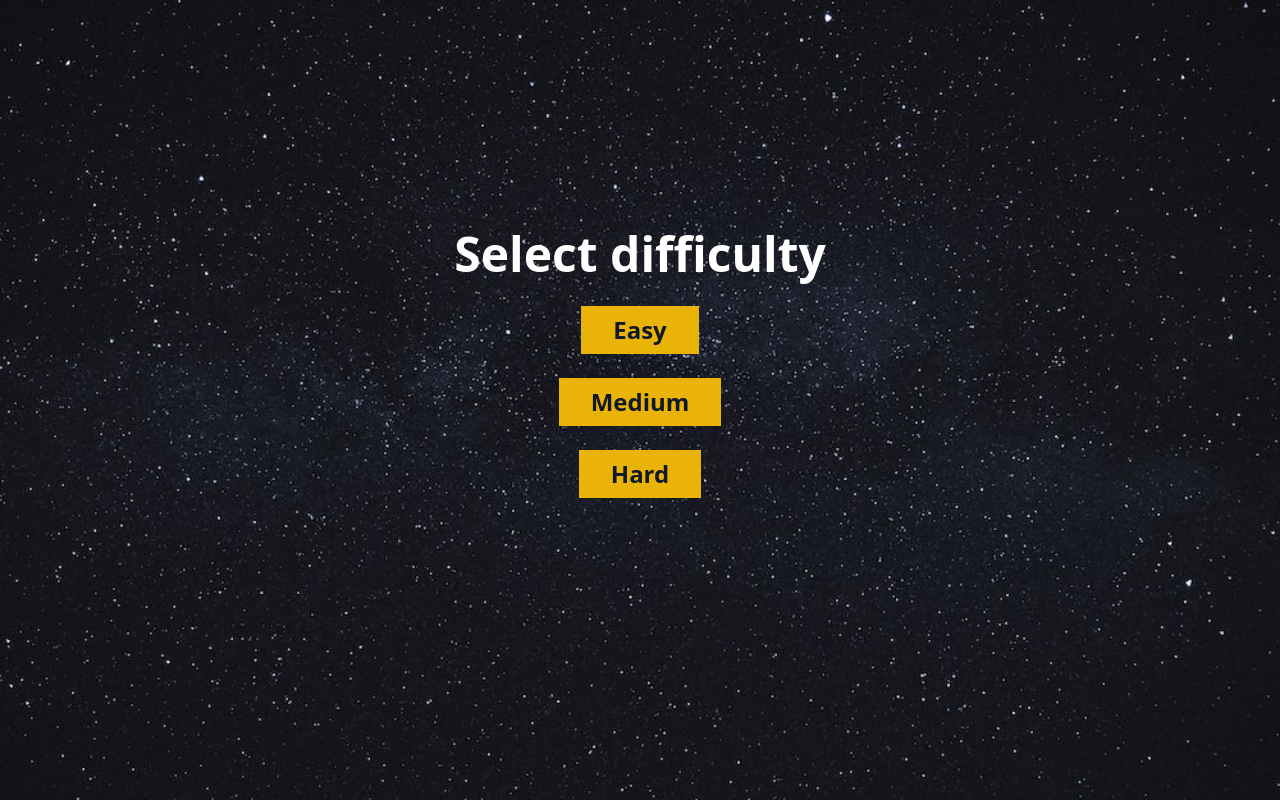
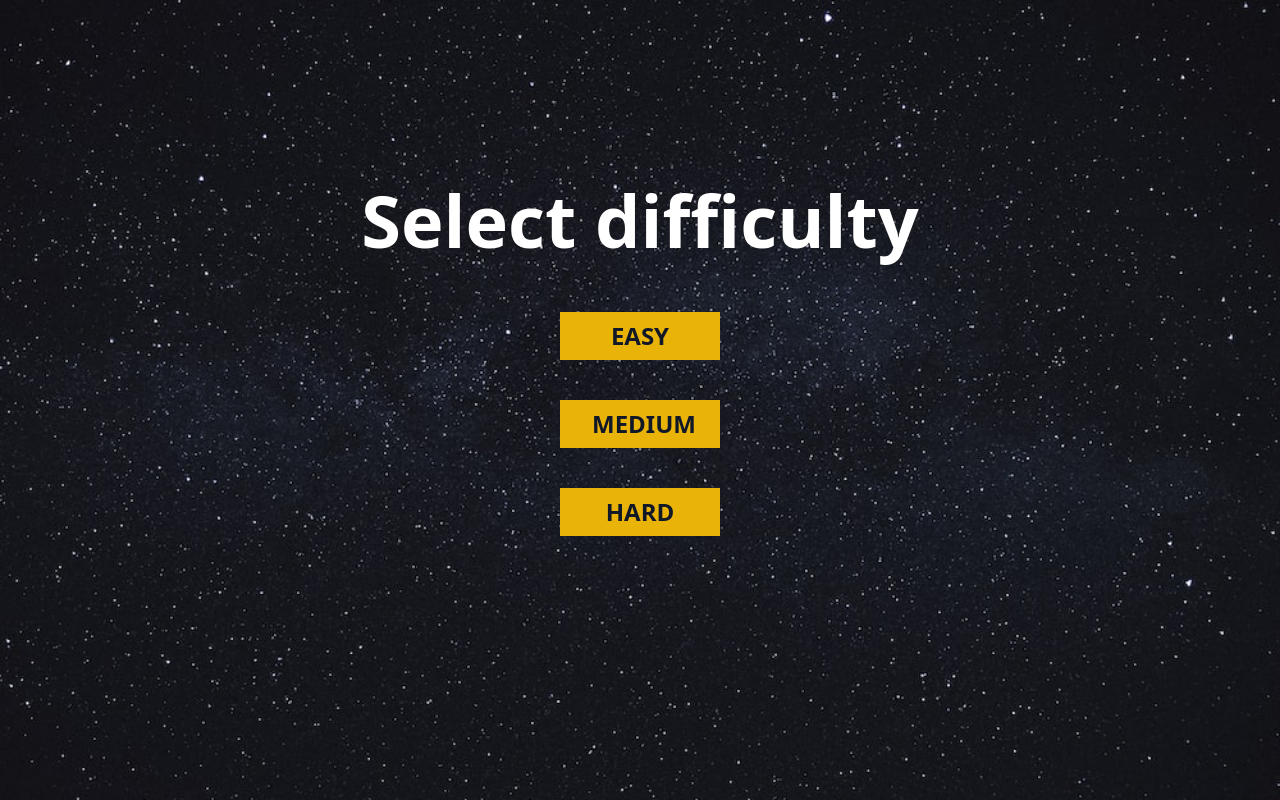
Before and after one commit to bvpav/delta-rays, a React (Vite) app: page / in a window 1280 px wide. Built offline with nearby package versions, Linux system fonts and the light colour scheme; what @trpc/react would draw is missing.

Commit message:
Tweaked styles

```diff
--- /dev/null
+++ b/prettier.config.cjs
@@ -0,0 +1,3 @@
+module.exports = {
+  plugins: [require('prettier-plugin-tailwindcss')],
+};
--- a/src/App.tsx
+++ b/src/App.tsx
@@ -1,9 +1,9 @@
-import { useMemo, useState } from 'react';
-import { QueryClient, QueryClientProvider } from '@tanstack/react-query';
-import { InferProcedures, trpc } from './utils/trpc-client';
-import { httpBatchLink } from '@trpc/react';
-import { Link, Route } from 'wouter';
-import { nanoid } from 'nanoid';
+import { useMemo, useState } from "react";
+import { QueryClient, QueryClientProvider } from "@tanstack/react-query";
+import { InferProcedures, trpc } from "./utils/trpc-client";
+import { httpBatchLink } from "@trpc/react";
+import { Link, Route } from "wouter";
+import { nanoid } from "nanoid";
 
 // XXX: [tRPC Docs](https://trpc.io/docs/v10/react) recommend using state for these, but I don't see the point
 const queryClient = new QueryClient();
@@ -11,7 +11,7 @@ const trpcClient = trpc.createClient({
   links: [
     // TODO: figure out how to use vercel deployment if running w/o `vercel dev`
     httpBatchLink({
-      url: '/api/trpc',
+      url: "/api/trpc",
     }),
   ],
 });
@@ -39,11 +39,11 @@ function HomePage() {
 
   return (
     <>
-      <div className="flex flex-col items-center">
-        <h1 className="text-5xl font-bold mb-7">Select difficulty</h1>
+      <div className="flex flex-col items-center gap-2">
+        <h1 className="mb-12 text-7xl font-bold">Select difficulty</h1>
         <Link
           href={`/easy/${id}`}
-          className="bg-yellow-500 text-gray-900 hover:bg-yellow-300 px-8 py-2 text-2xl font-semibold"
+          className="w-40 bg-yellow-500 px-8 py-2 text-center text-2xl font-semibold uppercase text-gray-900 transition-all duration-100 hover:bg-yellow-300 hover:shadow-md hover:shadow-yellow-200"
         >
           Easy
         </Link>
@@ -51,7 +51,7 @@ function HomePage() {
 
         <Link
           href={`/medium/${id}`}
-          className="bg-yellow-500 text-gray-900 hover:bg-yellow-300 px-8 py-2 text-2xl font-semibold"
+          className="w-40 bg-yellow-500 px-8 py-2 text-center text-2xl font-semibold uppercase text-gray-900 transition-all duration-100 hover:bg-yellow-300 hover:shadow-md hover:shadow-yellow-200"
         >
           Medium
         </Link>
@@ -59,7 +59,7 @@ function HomePage() {
 
         <Link
           href={`/hard/${id}`}
-          className="bg-yellow-500 text-gray-900 hover:bg-yellow-300 px-8 py-2 text-2xl font-semibold"
+          className="w-40 bg-yellow-500 px-8 py-2 text-center text-2xl font-semibold uppercase text-gray-900 transition-all duration-100 hover:bg-yellow-300 hover:shadow-md hover:shadow-yellow-200"
         >
           Hard
         </Link>
@@ -78,7 +78,7 @@ function HomePage() {
   );
 }
 
-const GamePage: React.FC<InferProcedures['game']['input']> = ({
+const GamePage: React.FC<InferProcedures["game"]["input"]> = ({
   difficulty,
   id,
 }) => {
@@ -120,7 +120,7 @@ const GamePage: React.FC<InferProcedures['game']['input']> = ({
           <div key={i}>
             <span>Option {i + 1} </span>
             <button onClick={() => answerQuestion(i)}>
-              {i === correctChoice! ? 'Correct' : 'Incorrect'}
+              {i === correctChoice! ? "Correct" : "Incorrect"}
             </button>
           </div>
         ))}
@@ -133,7 +133,7 @@ const GamePage: React.FC<InferProcedures['game']['input']> = ({
         (currentChoice === correctChoice ? <p>Correct</p> : <p>Incorrect</p>)}
       {currentChoice !== undefined && (
         <button onClick={nextQuestion}>
-          {currentQuestion < numQuestions - 1 ? 'Next Question' : 'Show Score'}
+          {currentQuestion < numQuestions - 1 ? "Next Question" : "Show Score"}
         </button>
       )}
     </>
@@ -155,7 +155,7 @@ function App() {
   return (
     <trpc.Provider client={trpcClient} queryClient={queryClient}>
       <QueryClientProvider client={queryClient}>
-        <div className="flex m-0 p-0 flex-col w-full h-[100vh] justify-center items-center">
+        <div className="m-0 flex h-[100vh] w-full flex-col items-center justify-center p-0">
           <Route path="/">
             <HomePage />
           </Route>
```
